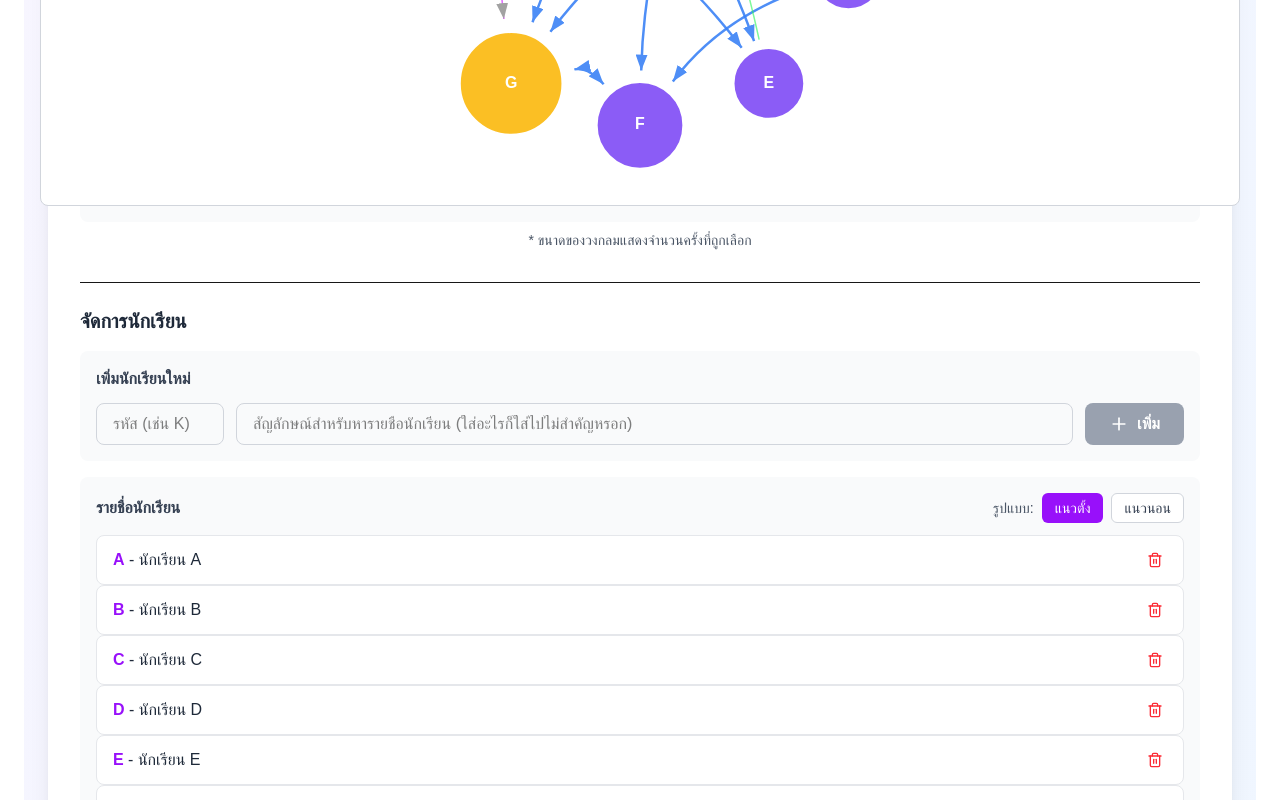
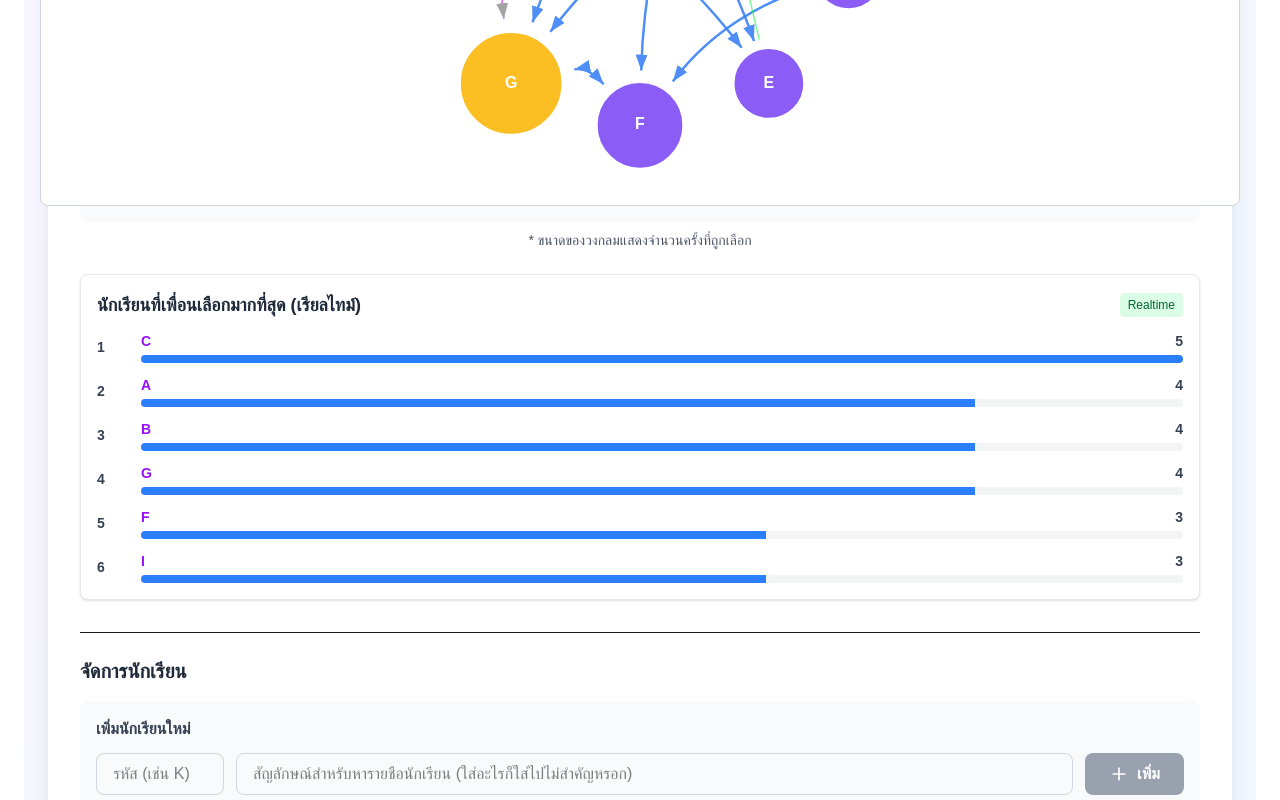
Before and after one commit to ffoster007/Socigram, a Next.js app: page / in a window 1280 px wide. Shown: the part 1509-2309 px from the top of the page. Built offline with nearby package versions, Linux system fonts and the light colour scheme.

Commit message:
Best_count

```diff
--- a/app/components/Sociogram.tsx
+++ b/app/components/Sociogram.tsx
@@ -3,6 +3,7 @@
 import React, { useState, useMemo, useEffect, useRef, useCallback } from 'react';
 import { Network, Edit2, Plus, Trash2 } from 'lucide-react';
 import SociogramGraph from './SociogramGraph';
+import TopStudentsDashboard from './TopStudentsDashboard';
 
 interface Student {
   id: string;
@@ -135,6 +136,41 @@ const SociogramApp = () => {
 
   // localStorage key for persistence
   const STORAGE_KEY = 'sociogram_v1';
+
+  // Real-time sync channel (BroadcastChannel)
+  const bcRef = useRef<BroadcastChannel | null>(null);
+
+  useEffect(() => {
+    try {
+      const bc = new BroadcastChannel('sociogram_updates');
+      bcRef.current = bc;
+      bc.onmessage = (ev) => {
+        const data = ev.data;
+        if (!data || data.type !== 'selections_update') return;
+        try {
+          if (Array.isArray(data.selections)) setSelections(data.selections as Selection[]);
+          if (Array.isArray(data.students)) setStudents(data.students as Student[]);
+        } catch (err) {
+          // ignore malformed messages
+        }
+      };
+
+      return () => {
+        try { bc.close(); } catch {}
+      };
+    } catch (err) {
+      // BroadcastChannel not supported - ignore
+    }
+  }, []);
+
+  // broadcast updates to other tabs/windows
+  useEffect(() => {
+    const bc = bcRef.current;
+    if (!bc) return;
+    try {
+      bc.postMessage({ type: 'selections_update', selections, students });
+    } catch {}
+  }, [selections, students]);
 
   // Load saved state from localStorage on mount
   useEffect(() => {
@@ -341,7 +377,7 @@ const SociogramApp = () => {
                                   onKeyDown={handleKeyPress}
                                   className="w-12 h-8 text-center text-black border-2 border-blue-500 rounded focus:outline-none"
                                   autoFocus
-                                  placeholder="limit 100"
+                                  placeholder="1-3"
                                 />
                               ) : value > 0 ? (
                                 <span className={`inline-flex items-center justify-center w-8 h-8 rounded-full text-white font-semibold ${
@@ -404,10 +440,18 @@ const SociogramApp = () => {
                   </div>
                 </div>
               </div>
-              {renderVisualization()}
-              <p className="text-sm text-gray-600 mt-2 text-center">
-                * ขนาดของวงกลมแสดงจำนวนครั้งที่ถูกเลือก
-              </p>
+
+<div className="space-y-6">
+                <div>
+                  {renderVisualization()}
+                  <p className="text-sm text-gray-600 mt-2 text-center">
+                    * ขนาดของวงกลมแสดงจำนวนครั้งที่ถูกเลือก
+                  </p>
+                </div>
+                <div>
+                  <TopStudentsDashboard students={students} receivedCount={analysis.receivedCount} maxItems={6} />
+                </div>
+              </div>
             </div>
 
             <div className="border-t pt-6">
--- /dev/null
+++ b/app/components/TopStudentsDashboard.tsx
@@ -0,0 +1,57 @@
+"use client";
+
+import React from 'react';
+
+interface Props {
+  students: { id: string; name: string }[];
+  receivedCount: { [key: string]: number };
+  maxItems?: number;
+}
+
+const TopStudentsDashboard: React.FC<Props> = ({ students, receivedCount, maxItems = 5 }) => {
+  const list = React.useMemo(() => {
+    return students
+      .map(s => ({ id: s.id, name: s.name, count: receivedCount[s.id] || 0 }))
+      .sort((a, b) => b.count - a.count || a.id.localeCompare(b.id))
+      .slice(0, maxItems);
+  }, [students, receivedCount, maxItems]);
+
+  const maxCount = Math.max(...list.map(l => l.count), 1);
+
+  return (
+    <div className="bg-white border border-gray-200 rounded-lg p-4 shadow-sm w-full">
+      <div className="flex items-center justify-between mb-3">
+        <h4 className="text-lg font-semibold text-gray-800">นักเรียนที่เพื่อนเลือกมากที่สุด (เรียลไทม์)</h4>
+        <div className="text-xs px-2 py-1 bg-green-100 text-green-800 rounded">Realtime</div>
+      </div>
+
+      <div className="space-y-3">
+        {list.map((item, idx) => (
+          <div key={item.id} className="flex items-center gap-3">
+            <div className="w-8 text-sm font-bold text-gray-700">{idx + 1}</div>
+            <div className="flex-1">
+              <div className="flex items-center justify-between mb-1">
+                <div className="text-sm font-medium text-gray-800">
+                  <span className="text-purple-600 font-bold">{item.id}</span>
+                </div>
+                <div className="text-sm font-semibold text-gray-700">{item.count}</div>
+              </div>
+              <div className="h-2 bg-gray-100 rounded overflow-hidden">
+                <div
+                  className="h-full bg-blue-500"
+                  style={{ width: `${(item.count / maxCount) * 100}%` }}
+                />
+              </div>
+            </div>
+          </div>
+        ))}
+
+        {list.length === 0 && (
+          <div className="text-sm text-gray-500">ยังไม่มีข้อมูลการเลือก</div>
+        )}
+      </div>
+    </div>
+  );
+};
+
+export default TopStudentsDashboard;
```
